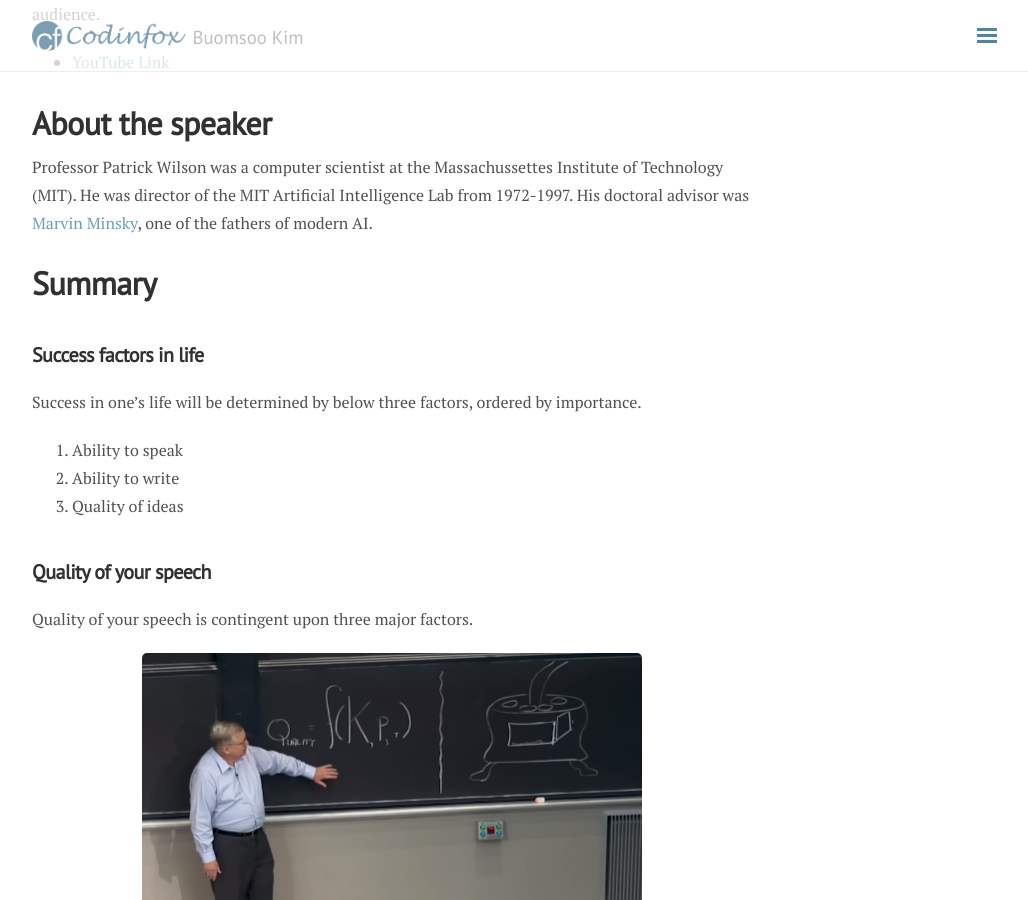
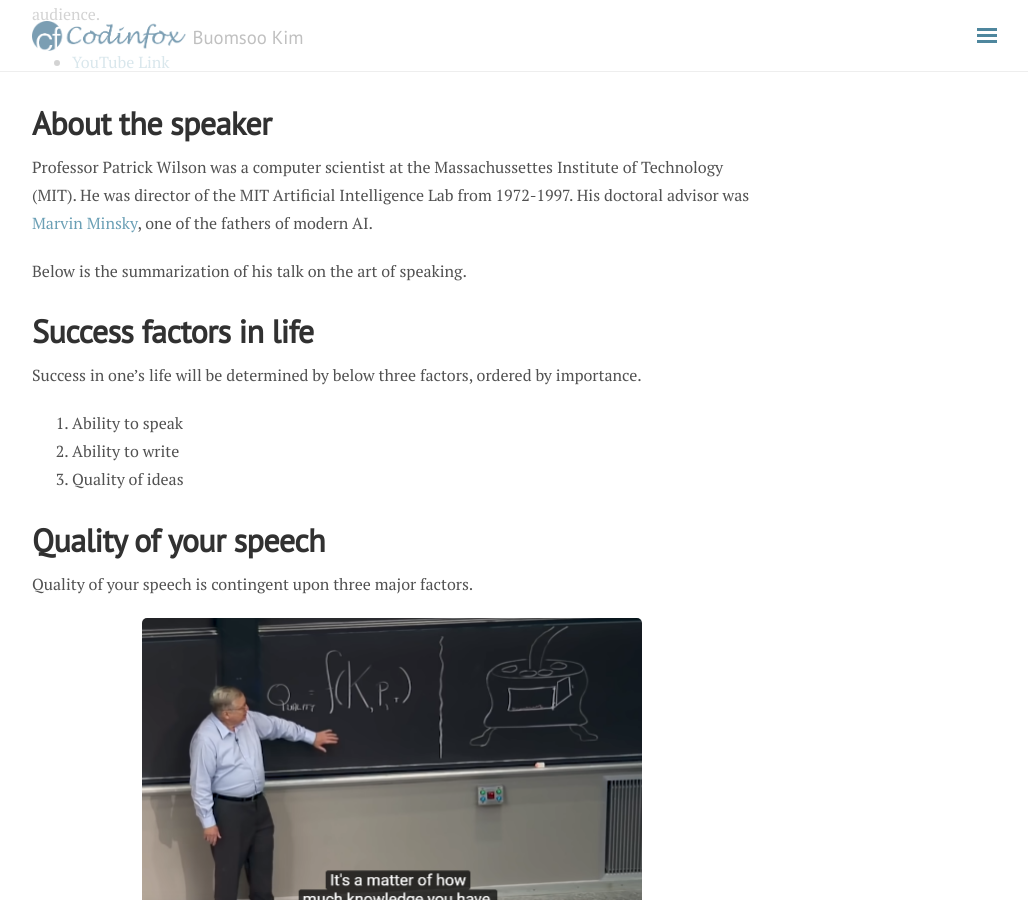
Before and after one commit to buomsoo-kim/buomsoo-kim.github.io, a Jekyll site: the page built from _posts/2020-03-27-How-to-speak.md.md, in a window 1280 px wide and 900 px high, scrolled down 364 px. Shown: the whole window, without its empty margins (248-1276 px from the left). Built offline with Jekyll 4.4.1, drawn with Linux system fonts in a browser that asks for light colours; nearby versions of some CDN libraries; formulas are drawn with MathJax 3; comment, search, counter and statistics services are not loaded; some of the changed text lies outside the part shown.

Commit message:
Update 2020-03-27-How-to-speak.md.md

```diff
--- a/_posts/2020-03-27-How-to-speak.md.md
+++ b/_posts/2020-03-27-How-to-speak.md.md
@@ -14,9 +14,9 @@
 Professor Patrick Wilson was a computer scientist at the Massachussettes Institute of Technology (MIT). He was director of the MIT Artificial Intelligence Lab from 1972-1997. His doctoral advisor was [Marvin Minsky](https://en.wikipedia.org/wiki/Marvin_Minsky), one of the fathers of modern AI.
 
 
-# Summary
+Below is the summarization of his talk on the art of speaking.
 
-## Success factors in life
+# Success factors in life
 
 Success in one's life will be determined by below three factors, ordered by importance.
 
@@ -24,7 +24,7 @@
 2. Ability to write
 3. Quality of ideas
 
-## Quality of your speech
+# Quality of your speech
 
 Quality of your speech is contingent upon three major factors.
 
@@ -36,46 +36,46 @@
 - $P$: practice
 - $T$: inherent talent (*very small*)
 
-## How to start
+# How to start
 
-### No Jokes
+## No Jokes
 
 Starting with jokes is not a good idea because the audience is not ready for a joke.
 
-### Empowerment Promise
+## Empowerment Promise
 
 Instead, tell people what they are going to learn that they didn't know at the beginning of the hour.
 
 
-## Samples for the speech "armamentarium"
+# Samples for the speech "armamentarium"
 
-### Cycle
+## Cycle
 
 Repeatedly emphasize your idea (three times) so that people can remember
 
-### Build fence
+## Build fence
 
 Build a fence around your idea so that the audience doesn't confuse it with somebody else's idea
 
-### Verbal punctuation
+## Verbal punctuation
 
 Provide landmarks where you let the audience to know that it is a good time to *"get back on"* to the talk
 
-### Questions
+## Questions
 
 Ask a question (and wait 7 seconds for an answer) that is neither too hard nor easy.
 
 
-## Time & Place
+# Time & Place
 
 Ideally, speak at 11 AM, where it is well lit, cased, and reasonably populated.
 
 
-## Tools
+# Tools
 
 - "Empathetic mirroring": movements in the physical world are mirrored in the brain.
 
-### Boards
+## Boards
 
 Boards are useful when informing, teaching, and lecturing.
 
@@ -83,12 +83,12 @@
 - Speed
 - Target: where to place the hands. Putting hands in your back or pockets can be inappropriate.
 
-### Props
+## Props
 
 Helps the audience remember the details.
 
 
-### Slides
+## Slides
 
 Slides are good when your purpose is exposing, e.g., job talks and conference presentations.
 
@@ -186,14 +186,14 @@
 4. Salient idea: near miss
 5. Story" how you did it, how it works, and why it is important
 
-### How to stop
+## How to stop
 
 - Final slides
 
 *Uncool* ways to end a presentation
 
 <p align = "center">
-<img src ="/data/images/2020-03-27/8.PNG" width = "600px" class = "center">
+<img src ="/data/images/2020-03-27/8.png" width = "600px" class = "center">
 </p>
 
 Finish while summarizing the key contributions
```
Also changed, not shown: other parts of _posts/2020-03-27-How-to-speak.md.md (+8 -8 lines).
